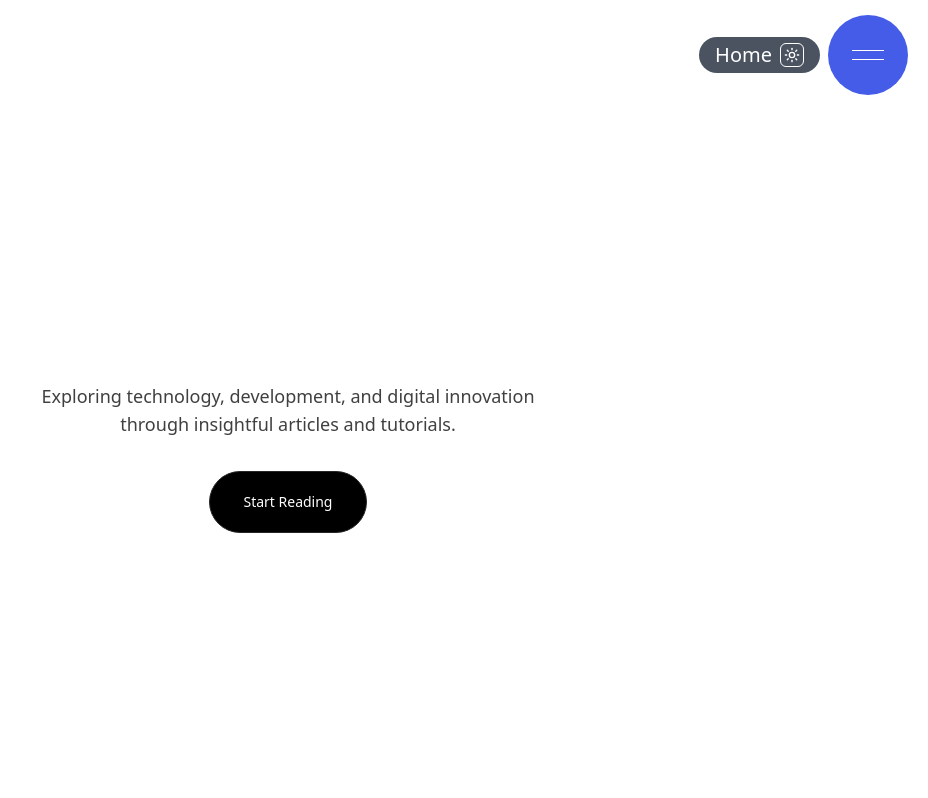
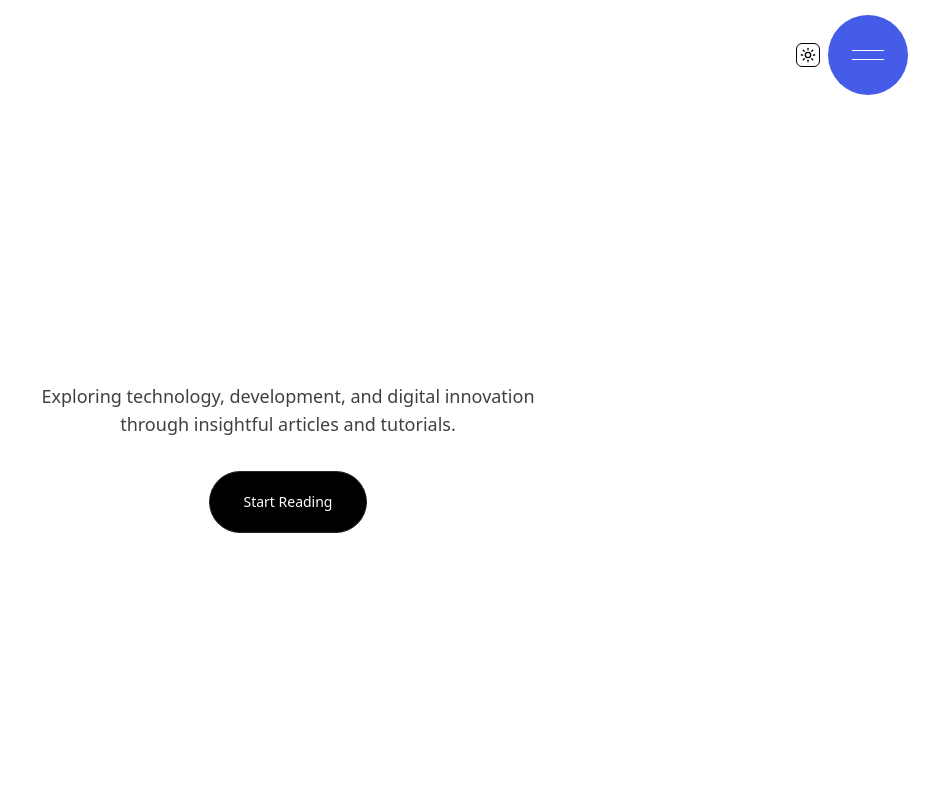
Before and after one commit to Nalindadsn/chanaka-fernando, a Next.js app: page / in a window 1280 px wide. Shown: the top 798 px of the page, without its empty margins (352-1280 px from the left). Built offline with nearby package versions, Linux system fonts and the light colour scheme.

Commit message:
add data2

```diff
--- a/src/app/work/Hero.tsx
+++ b/src/app/work/Hero.tsx
@@ -148,8 +148,7 @@ function Hero() {
               whileInView={"show"}
             >
               <Link
-                href="/"
-                target="_blank"
+                href="/about"
                 className="group relative overflow-hidden bg-orange-600 focus:ring-4 focus:ring-orange-300 inline-flex items-center px-7 py-2.5 rounded-lg text-white justify-center"
               >
                 <span className="z-40">My Story</span>
--- a/src/components/header/index.tsx
+++ b/src/components/header/index.tsx
@@ -23,9 +23,8 @@ export default function Home() {
           }`}
         >
           {" "}
-          <div className="text-white bg-gray-800 px-4  py-1 rounded-full opacity-80 flex items-center">
-            <span className=" flex justify-center pr-2">Home</span>{" "}
-            <ThemeToggle />
+          <div className="flex">
+            <span className=" flex justify-center pr-2"></span> <ThemeToggle />
           </div>
           <div
             onClick={() => {
--- a/src/components/header/style.module.scss
+++ b/src/components/header/style.module.scss
@@ -14,7 +14,9 @@
         display: flex;
         align-items: center;
         justify-content: center;
+
     }
+
 
     .burger{
         width: 100%;
```
